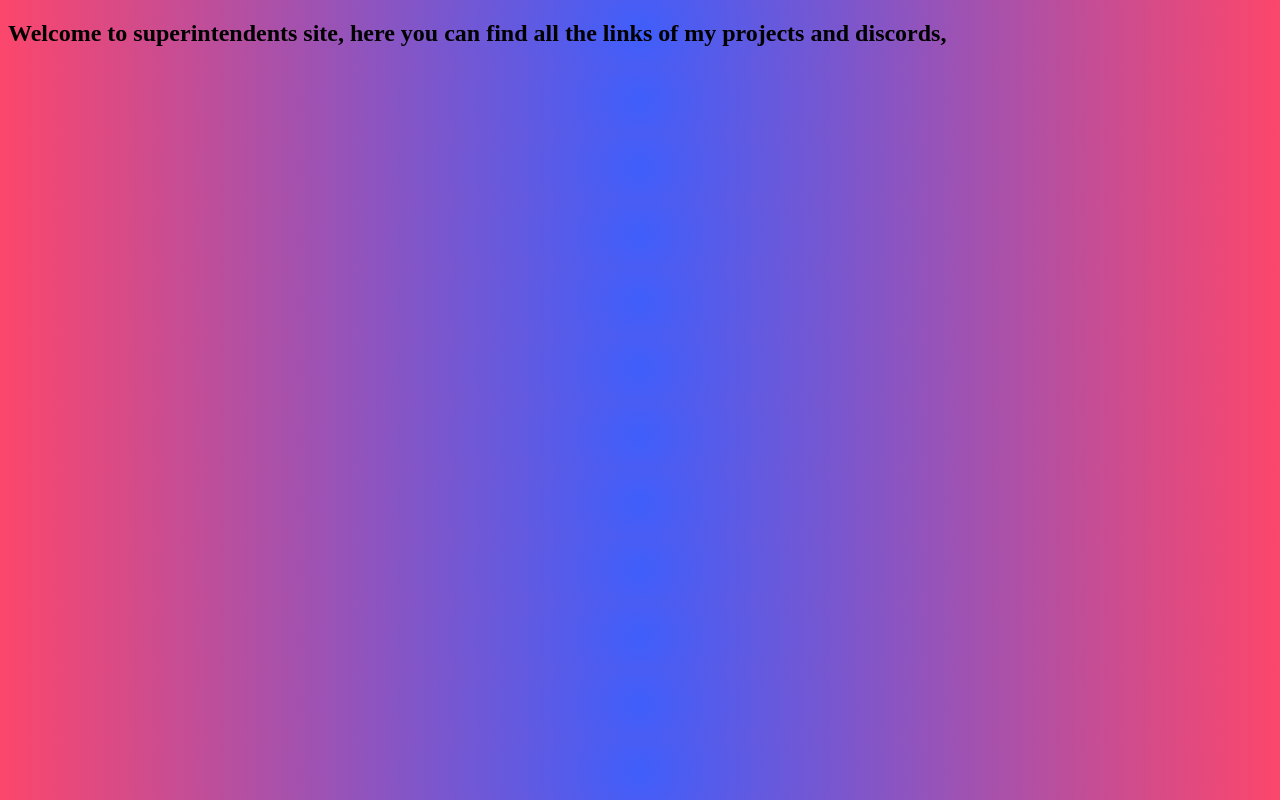
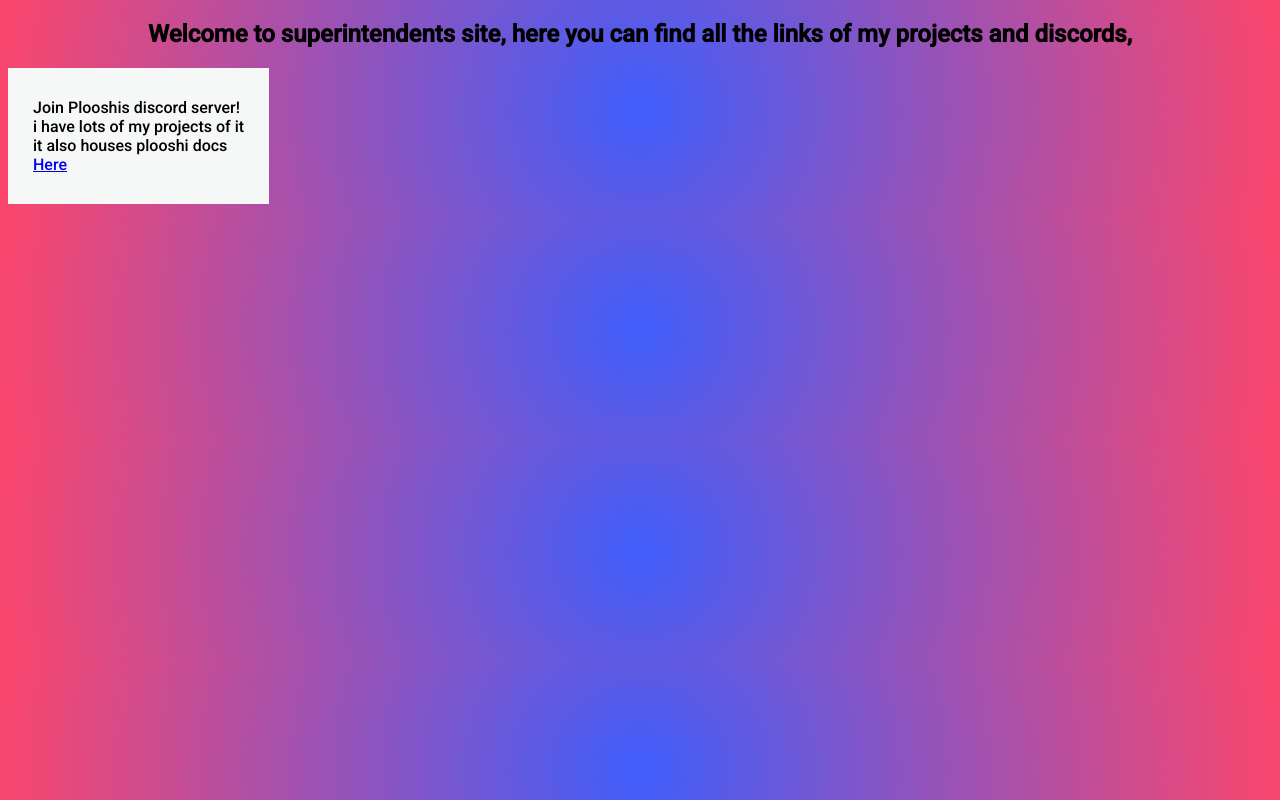
Before and after one commit to superintendent2521/superintendent.me-rewrite, a plain HTML site: page index.html in a window 1280 px wide. Drawn offline with Linux system fonts and the light colour scheme.

Commit message:
index.html added stuff src/input.css added css stuf

```diff
--- a/index.html
+++ b/index.html
@@ -9,8 +9,9 @@
 <div class="headline">
 <h2>Welcome to superintendents site, here you can find all the links of my projects and discords,</h2>
 </div>
-
-
+<div class="discord">
+<p>Join Plooshis discord server! <br>i have lots of my projects of it <br>it also houses plooshi docs <br><a href="https://discord.gg/wM82WZ6aRh">Here</a>
+</div></p>
 
 </body>
 </html>
--- a/src/input.css
+++ b/src/input.css
@@ -6,8 +6,22 @@ body {
 
 }
 
-headline {
+.headline {
     text-align: center;
     font-family: 'Roboto', sans-serif;
 
 }
+
+.discord {
+    background-color: #f6f8f8;
+    color: black;
+    padding: 14px 25px;
+    text-align: center;
+    text-decoration: none;
+    display: inline-block;
+
+    text-align: left;
+    font-family: 'Roboto', sans-serif;
+
+
+}
```
